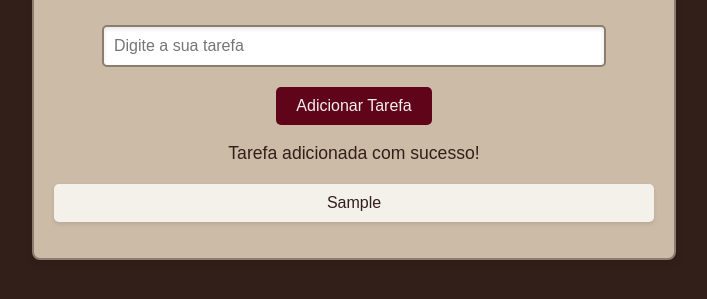
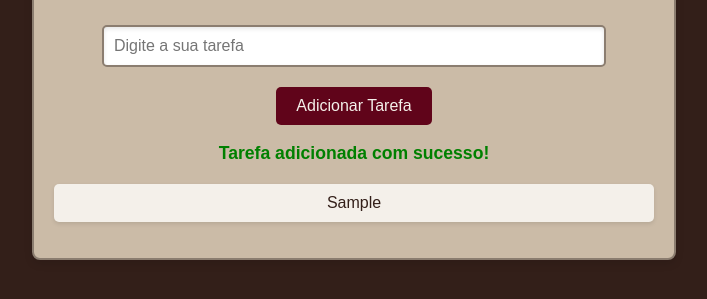
Before and after one commit to kaducodes/javascript-curso, a plain HTML site: page Aula 2/index.html in a window 1280 px wide. Both pictures are taken after typing "Sample" into the empty fields and a click on the button "Adicionar Tarefa". Shown: the part 333-632 px from the top of the page, without its empty margins (286-993 px from the left). Drawn offline with Linux system fonts and the light colour scheme.

Commit message:
commit 28/02/2025 - 2

```diff
--- a/Aula 2/script.js
+++ b/Aula 2/script.js
@@ -1,24 +1,29 @@
 function adicionarTarefa() {
     //declarada variável pegando o input lá no html
-    let inputTarefa = document.getElementById("inputTarefa")
+    const inputTarefa = document.getElementById("inputTarefa")
     //declara variável que pega o valor inserido no input
-    let tarefa = inputTarefa.value
+    const tarefa = inputTarefa.value.trim()
+    //declara variável que pega a mensagem
+    const mensagem = document.getElementById("mensagem")
 
     if (tarefa == "") {
-        let mensagem = "Você não adicionou nenhuma Tarefa!";
-        document.getElementById("mensagem").textContent = mensagem;
+        let mensagemErro = "Você não adicionou nenhuma Tarefa!";
+        mensagem.textContent = mensagemErro;
+        mensagem.classList.remove("sucesso");
+        mensagem.classList.add("erro");
     } else {
         //declara variável com um texto dentro
-        let mensagem = "Tarefa adicionada com sucesso!";
-
+        let mensagemSucesso = "Tarefa adicionada com sucesso!";
 
         //muda o valor do elemento com esse id para a variável
-        document.getElementById("mensagem").textContent = mensagem;
+        mensagem.textContent = mensagemSucesso;
+        mensagem.classList.remove("erro");
+        mensagem.classList.add("sucesso");
 
         //declara variável pegando a lista no html
-        let listaTarefas = document.getElementById("listaTarefas")
+        const listaTarefas = document.getElementById("listaTarefas")
         //declara variável criando novos elementos de lista no html
-        let novaTarefa = document.createElement("li")
+        const novaTarefa = document.createElement("li")
 
         //muda o texto dentro dos novos elementos de lista inserindo o valor inserido no input
         novaTarefa.textContent = tarefa
--- a/Aula 2/style.css
+++ b/Aula 2/style.css
@@ -7,6 +7,7 @@ body {
     margin: 0;
     background-color: #331F19;
 }
+
 .container {
     text-align: center;
     background-color: #CBBBA7;
@@ -17,13 +18,16 @@ body {
     max-width: 600px;
     border: 2px solid #8B7D70;
 }
+
 h1 {
     color: #331F19;
 }
+
 p {
     color: #331F19;
     font-size: 1.1em;
 }
+
 button {
     background-color: #60041A;
     color: #F4F0EA;
@@ -35,14 +39,17 @@ button {
     transition: background-color 0.3s ease;
     margin-top: 10px;
 }
+
 button:hover {
     background-color: #A34743;
 }
+
 ul {
     list-style: none;
     padding: 0;
     margin-top: 20px;
 }
+
 ul li {
     background-color: #F4F0EA;
     color: #331F19;
@@ -66,7 +73,18 @@ input[type="text"] {
     outline: none;
     transition: border-color 0.3s ease;
 }
+
 input[type="text"]:focus {
     border-color: #60041A;
     box-shadow: inset 0 2px 4px rgba(96, 4, 26, 0.3);
 }
+
+.erro {
+    color: red;
+    font-weight: bold;
+}
+
+.sucesso {
+    color: green;
+    font-weight: bold;
+}
```
Also changed, not shown: 1 other file.
